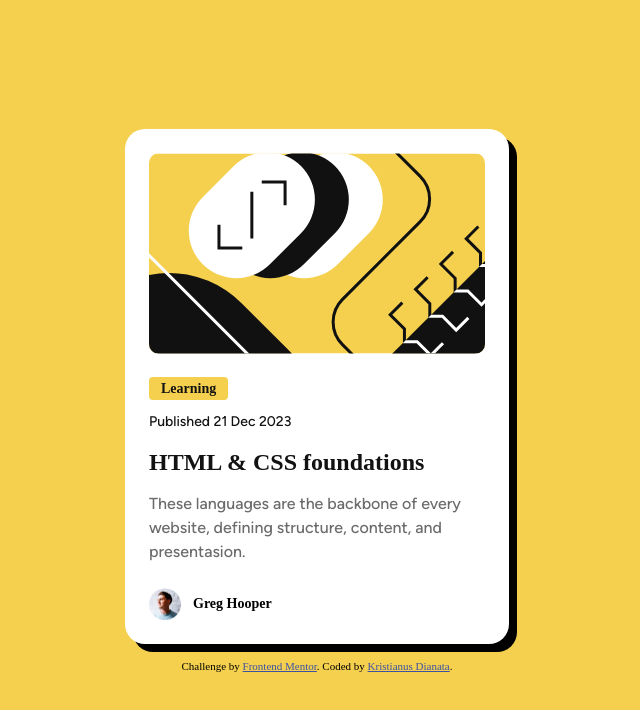
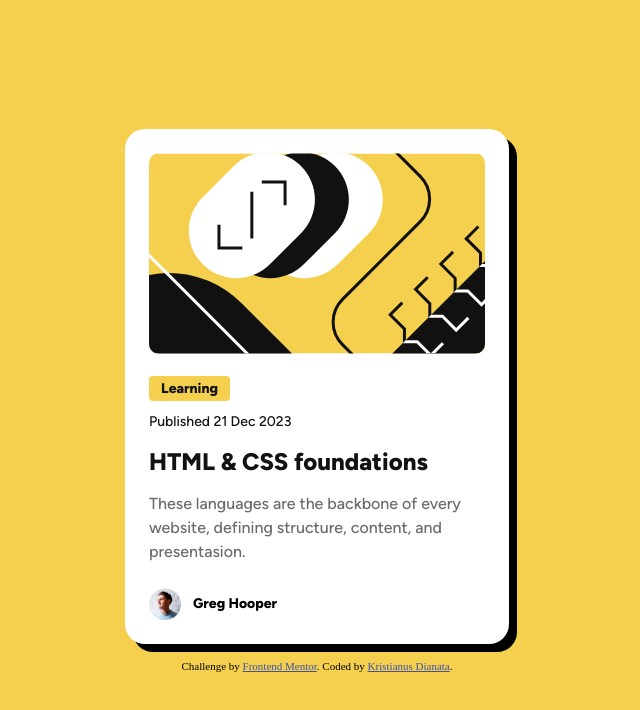
Before and after one commit to kristianusdianata/preview-card, a plain HTML site: page index.html in a window 1280 px wide. Shown: the whole page, without its empty margins (323-963 px from the left). Drawn offline with Linux system fonts and the light colour scheme; the site is published under a folder, as on GitHub Pages, so addresses that start at the root find nothing.

Commit message:
updated css

```diff
--- a/index.html
+++ b/index.html
@@ -18,13 +18,13 @@
     <style>
       @font-face {
         font-family: "Figtree Extra Bold";
-        src: url("/assets/fonts/static/Figtree-ExtraBold.ttf")
+        src: url("./assets/fonts/static/Figtree-ExtraBold.ttf")
           format("truetype");
       }
 
       @font-face {
         font-family: "Figtree Medium";
-        src: url("assets/fonts/static/Figtree-Medium.ttf") format("truetype");
+        src: url("./assets/fonts/static/Figtree-Medium.ttf") format("truetype");
       }
 
       :root {
```
